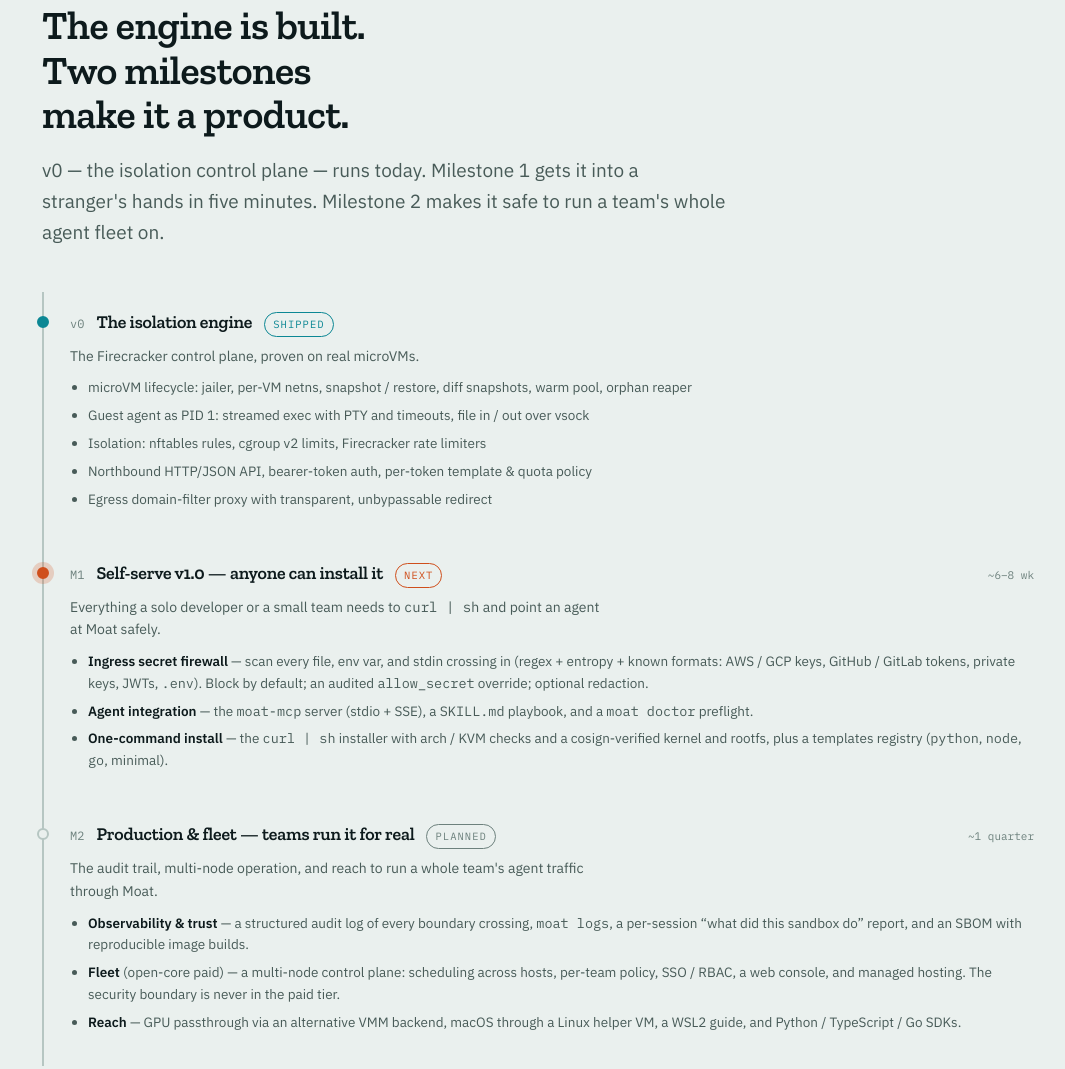
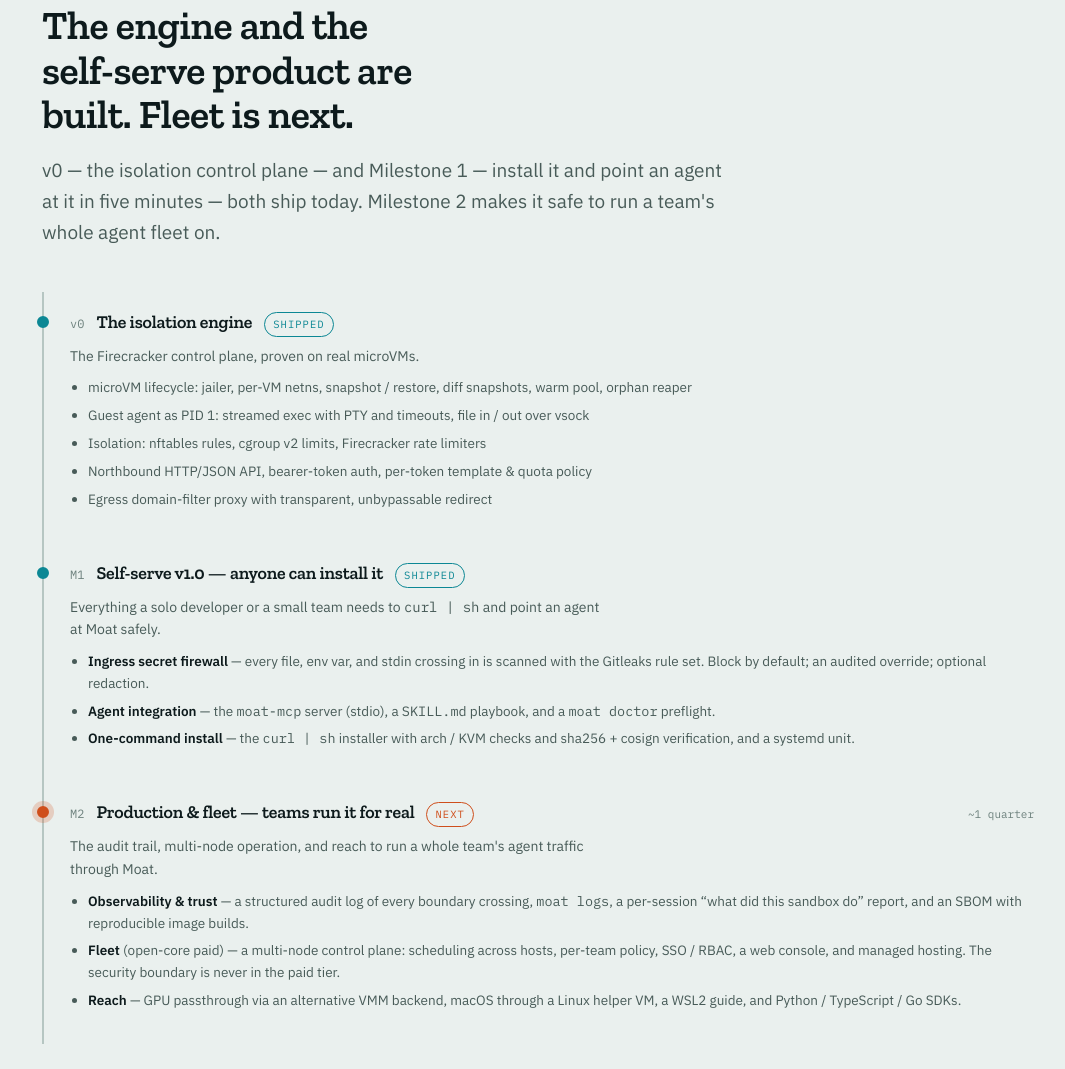
Before and after one commit to M30W-M1X/moat, a plain HTML site: page docs/index.html in a window 1280 px wide. Shown: the part 8533-9602 px from the top of the page, without its empty margins (102-1167 px from the left). Drawn offline with nearby package versions, Linux system fonts and the light colour scheme.

Commit message:
docs: mark M1 shipped on the landing page
M1 "Self-serve v1.0" (rename, ingress secret firewall, moat-mcp +
SKILL.md + moat doctor, curl|sh installer) is done. The roadmap now
shows M1 as Shipped and M2 "Production & fleet" as Next.

.impeccable/config.json: scoped ignore for the deliberate ember
"containment glow" on the isolation diagram's .blast box.

Co-Authored-By: Claude Sonnet 5 <noreply@anthropic.com>
Claude-Session: https://claude.ai/code/session_01PRvf4bxSFzyL2dAPgorw7M

```diff
--- a/docs/index.html
+++ b/docs/index.html
@@ -582,8 +582,8 @@ moat uninstall                    # binaries, images, unit, config &mdash; all o
   <section id="roadmap">
     <div class="wrap">
       <p class="eyebrow">Roadmap &amp; dev plan</p>
-      <h2>The engine is built. Two milestones make it a product.</h2>
-      <p class="lede">v0 &mdash; the isolation control plane &mdash; runs today. Milestone&nbsp;1 gets it into a stranger's hands in five minutes. Milestone&nbsp;2 makes it safe to run a team's whole agent fleet on.</p>
+      <h2>The engine and the self-serve product are built. Fleet is next.</h2>
+      <p class="lede">v0 &mdash; the isolation control plane &mdash; and Milestone&nbsp;1 &mdash; install it and point an agent at it in five minutes &mdash; both ship today. Milestone&nbsp;2 makes it safe to run a team's whole agent fleet on.</p>
 
       <div class="timeline">
         <div class="phase done reveal">
@@ -598,18 +598,18 @@ moat uninstall                    # binaries, images, unit, config &mdash; all o
           </ul>
         </div>
 
-        <div class="phase next reveal">
-          <div class="top"><span class="id">M1</span><h3>Self-serve v1.0 &mdash; anyone can install it</h3><span class="pill s-next">Next</span><span class="est">~6&ndash;8 wk</span></div>
+        <div class="phase done reveal">
+          <div class="top"><span class="id">M1</span><h3>Self-serve v1.0 &mdash; anyone can install it</h3><span class="pill s-done">Shipped</span></div>
           <p>Everything a solo developer or a small team needs to <span class="mono">curl | sh</span> and point an agent at Moat safely.</p>
           <ul>
-            <li><strong>Ingress secret firewall</strong> &mdash; scan every file, env var, and stdin crossing in (regex + entropy + known formats: AWS / GCP keys, GitHub / GitLab tokens, private keys, JWTs, <span class="mono">.env</span>). Block by default; an audited <span class="mono">allow_secret</span> override; optional redaction.</li>
-            <li><strong>Agent integration</strong> &mdash; the <span class="mono">moat-mcp</span> server (stdio + SSE), a <span class="mono">SKILL.md</span> playbook, and a <span class="mono">moat doctor</span> preflight.</li>
-            <li><strong>One-command install</strong> &mdash; the <span class="mono">curl | sh</span> installer with arch / KVM checks and a cosign-verified kernel and rootfs, plus a templates registry (<span class="mono">python</span>, <span class="mono">node</span>, <span class="mono">go</span>, minimal).</li>
+            <li><strong>Ingress secret firewall</strong> &mdash; every file, env var, and stdin crossing in is scanned with the Gitleaks rule set. Block by default; an audited override; optional redaction.</li>
+            <li><strong>Agent integration</strong> &mdash; the <span class="mono">moat-mcp</span> server (stdio), a <span class="mono">SKILL.md</span> playbook, and a <span class="mono">moat doctor</span> preflight.</li>
+            <li><strong>One-command install</strong> &mdash; the <span class="mono">curl | sh</span> installer with arch / KVM checks and sha256 + cosign verification, and a systemd unit.</li>
           </ul>
         </div>
 
-        <div class="phase reveal">
-          <div class="top"><span class="id">M2</span><h3>Production &amp; fleet &mdash; teams run it for real</h3><span class="pill s-plan">Planned</span><span class="est">~1 quarter</span></div>
+        <div class="phase next reveal">
+          <div class="top"><span class="id">M2</span><h3>Production &amp; fleet &mdash; teams run it for real</h3><span class="pill s-next">Next</span><span class="est">~1 quarter</span></div>
           <p>The audit trail, multi-node operation, and reach to run a whole team's agent traffic through Moat.</p>
           <ul>
             <li><strong>Observability &amp; trust</strong> &mdash; a structured audit log of every boundary crossing, <span class="mono">moat logs</span>, a per-session &ldquo;what did this sandbox do&rdquo; report, and an SBOM with reproducible image builds.</li>
```
Also changed, not shown: .impeccable/config.json (added).
